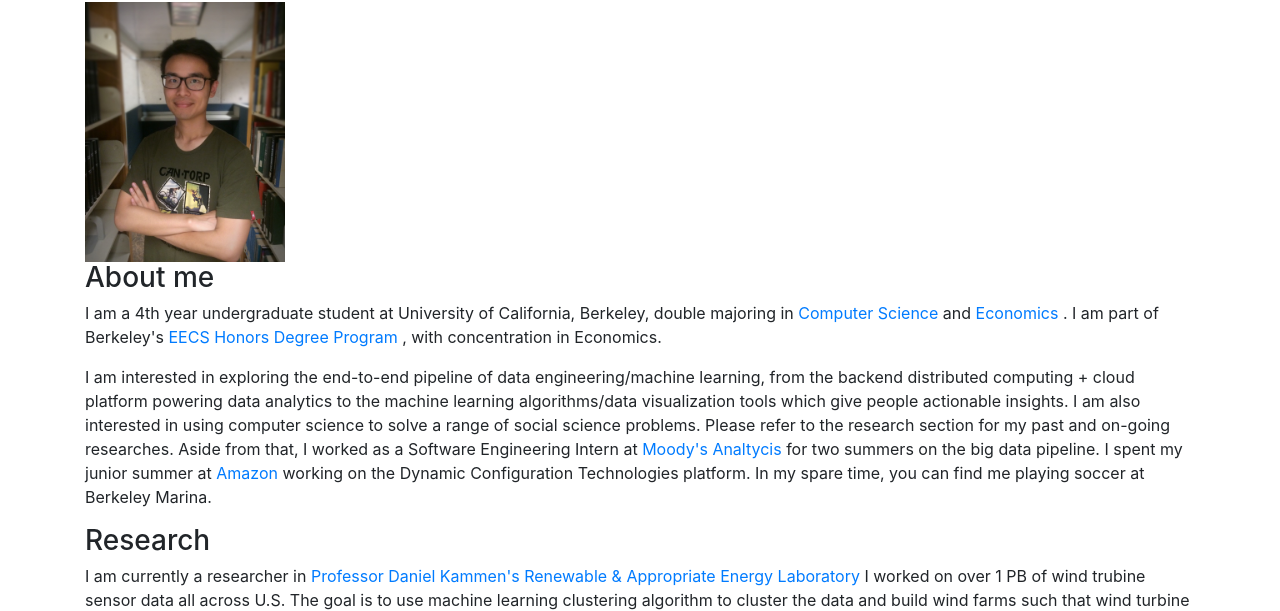
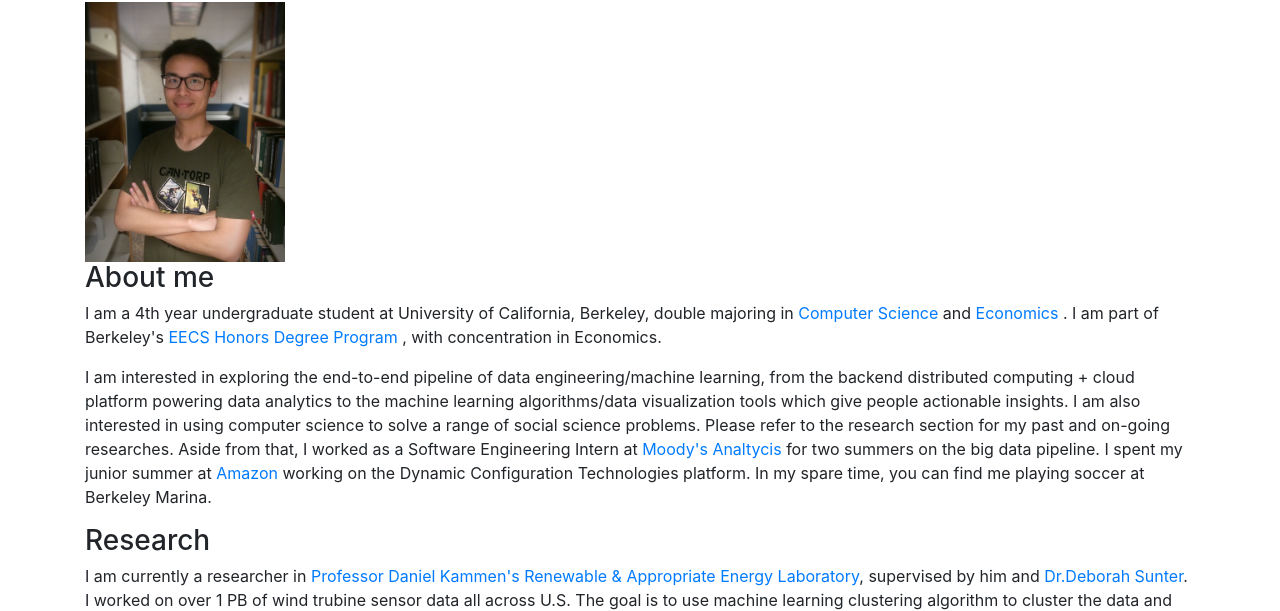
Before and after one commit to JinZhaoHong/JinZhaoHong.github.io, a website: page index.html in a window 1280 px wide. Shown: the part 154-765 px from the top of the page. Drawn offline with Linux system fonts and the light colour scheme.

Commit message:
Added more introduction

```diff
--- a/index.html
+++ b/index.html
@@ -95,9 +95,7 @@
             <h3> Research </h3>
             <p>
             I am currently a researcher in <a class="link" href="http://kammen.berkeley.edu/"> Professor Daniel Kammen's </a>
-            <a class="link" href="http://kammen.berkeley.edu/"> Renewable & Appropriate Energy Laboratory</a> I worked on over
-            1 PB of wind trubine sensor data all across U.S. The goal is to use machine learning clustering algorithm to cluster the
-            data and build wind farms such that wind turbine with close geospatial location and sensor patterns will be grouped together. This research problem is an extension from the <a class="link" href="https://en.wikipedia.org/wiki/Image_segmentation"> image segmentation problem </a>(constructing the super pixels), where the color attributes are replaced by the more complicated time series sensor readings. It can be extended to cluster sensor data in a variety of areas, such as wave energy, solor power, or even IoT. A paper is in progress.
+            <a class="link" href="http://kammen.berkeley.edu/"> Renewable & Appropriate Energy Laboratory</a>, supervised by him and <a class="link" href="https://rael.berkeley.edu/people/deborah-sunter/">Dr.Deborah Sunter</a>. I worked on over 1 PB of wind trubine sensor data all across U.S. The goal is to use machine learning clustering algorithm to cluster the data and build wind farms such that wind turbine with close geospatial location and sensor patterns will be grouped together. This research problem is an extension from the <a class="link" href="https://en.wikipedia.org/wiki/Image_segmentation"> image segmentation problem </a>(constructing the super pixels), where the color attributes are replaced by the more complicated time series sensor readings. It can be extended to cluster sensor data in a variety of areas, such as wave energy, solor power, or even IoT. A paper is in progress.
             </p>
             <p>
             Previously, I worked in the <a class="link" href="https://bids.berkeley.edu/"> Berkeley Institute for Data Science </a> on the <a class="link" href="https://github.com/BIDS-collaborative/EDAM">Ecostations Data Access Monitor(EDAM) </a> project, which involves online data mining, data visualization, and data query support for searching species data. I also spent a year working at
```
